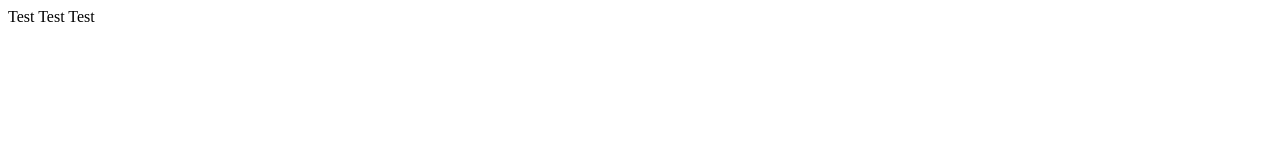
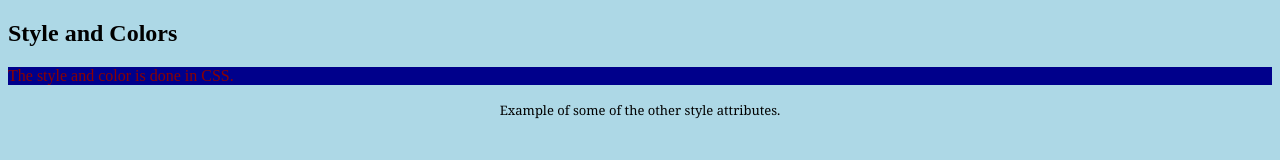
Before and after one commit to Gbisono99/HTML5Tutorial, a plain HTML site: page index.html in a window 1280 px wide. Drawn offline with Linux system fonts and the light colour scheme.

Commit message:
Small introduction to CSS to style HTML text.

```diff
--- a/index.html
+++ b/index.html
@@ -5,7 +5,25 @@
             Test Website <!--Appears on the tab of the website-->
         </title>
     </head>
-    <body> <!-- Body container tag. Used for content-->
-        Test Test Test
+    <body style="background-color: lightblue;"> <!-- Body container tag. Used for content-->
+
+
+        <!--
+
+        To use the style attribute:
+        <tagname style ="property:value;">
+        The property is a CSS property. The value is a CSS value.
+
+        Use the style attribute for styling HTML elements
+        Use background-color for background color
+        Use color for text colors
+        Use font-family for text fonts
+        Use font-size for text sizes
+        Use text-align for text alignment
+
+        -->
+        <h2>Style and Colors</h2>
+        <p style="color:darkred;background-color:darkblue">The style and color is done in CSS.</p>
+        <p style="font-family:georgia;font-size:small;text-align: center;">Example of some of the other style attributes.</p>
     </body>
 </html>
```
